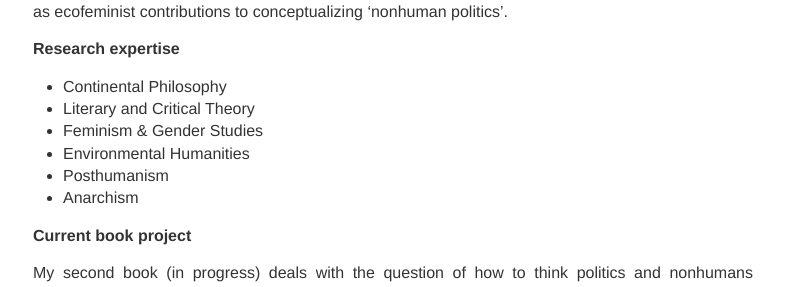
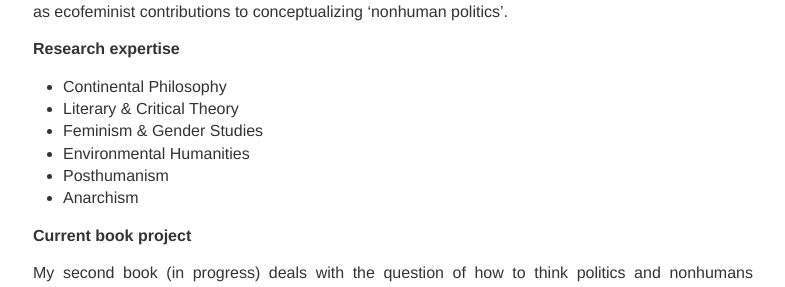
Before and after one commit to IJanicka/IJanicka.github.io, a Jekyll site: the page built from about.md, in a window 1280 px wide. Shown: the part 561-848 px from the top of the page, without its empty margins (247-1032 px from the left). Built offline with Jekyll 4.4.1, drawn with Linux system fonts in a browser that asks for light colours.

Commit message:
Update about.md

```diff
--- a/about.md
+++ b/about.md
@@ -11,7 +11,7 @@ At the heart of my research lies the question of social transformation: How can
 
 **Research expertise**<br>
 * Continental Philosophy
-* Literary and Critical Theory
+* Literary & Critical Theory
 * Feminism & Gender Studies
 * Environmental Humanities
 * Posthumanism
```
